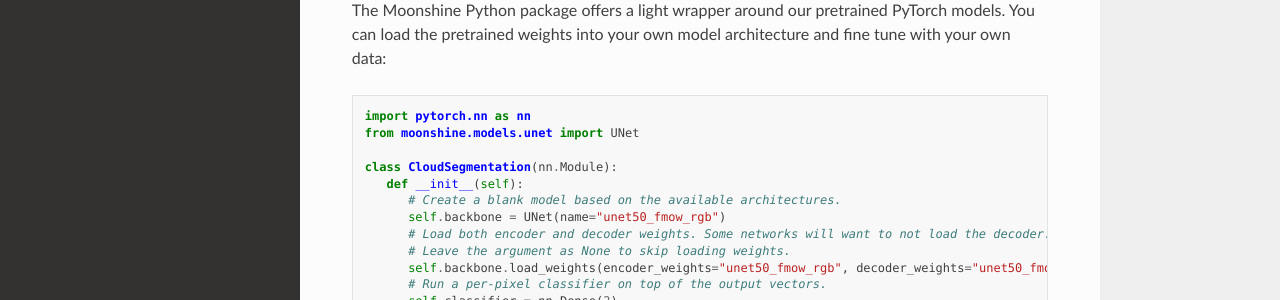
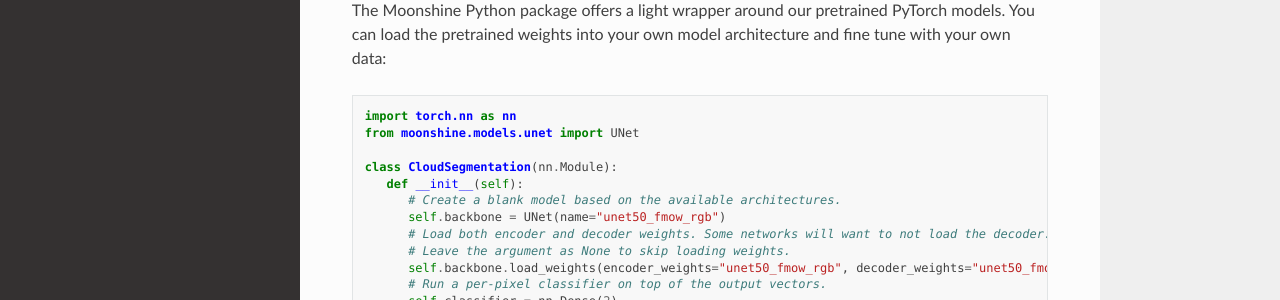
Before and after one commit to moonshinelabs-ai/moonshine-remote-sensing, a Sphinx documentation site: the page built from docs/source/usage.rst, in a window 1280 px wide and 1270 px high. Shown: the part 502-802 px from the top of the window. Built offline with Sphinx 7.4.7 and the Read the Docs theme 2.0.0, drawn with Linux system fonts in a browser that asks for light colours.

Commit message:
More typos in docs
GitOrigin-RevId: 6c6872acc3d735a0f1e24252888cc3bab52287db

```diff
--- a/docs/source/usage.rst
+++ b/docs/source/usage.rst
@@ -30,7 +30,7 @@
 
 .. code:: python
 
-   import pytorch.nn as nn
+   import torch.nn as nn
    from moonshine.models.unet import UNet
 
    class CloudSegmentation(nn.Module):
```
Also changed, not shown: README.md (+1 -1 lines).
